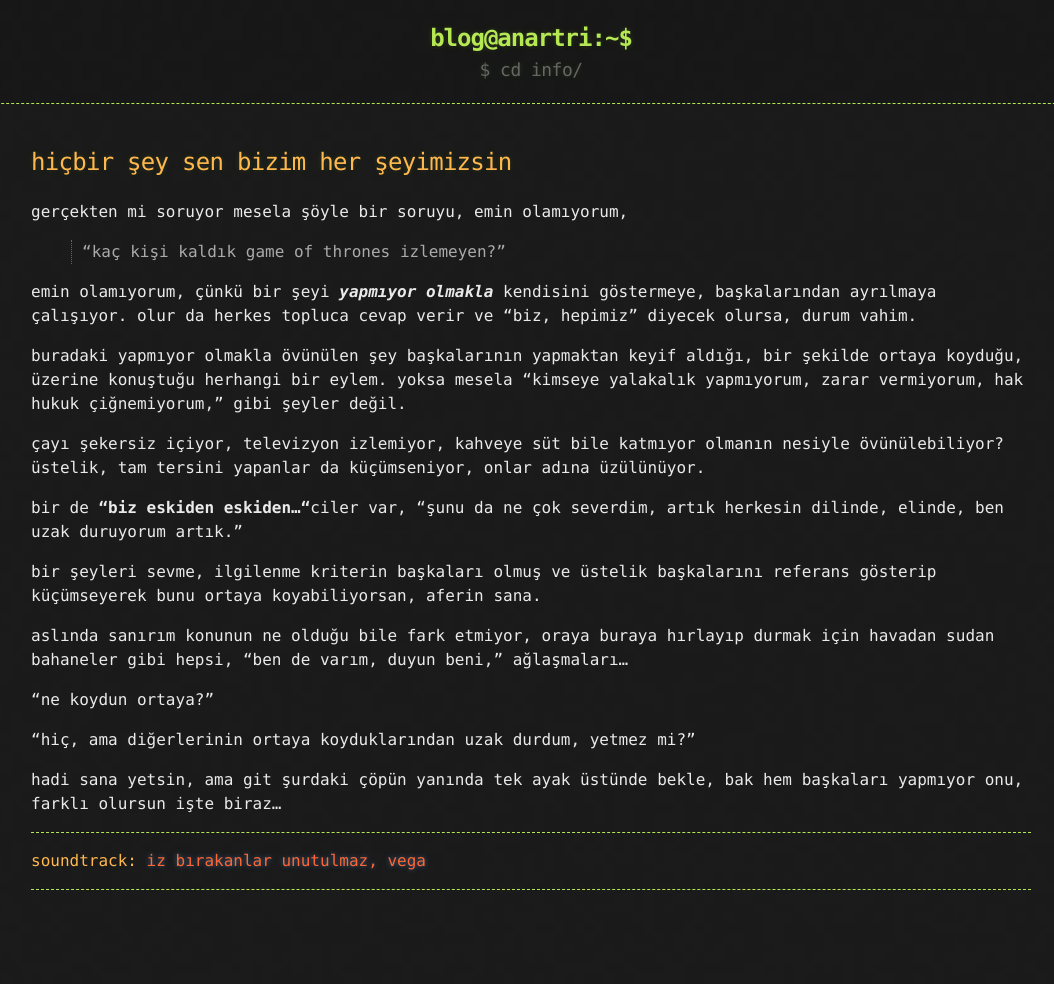
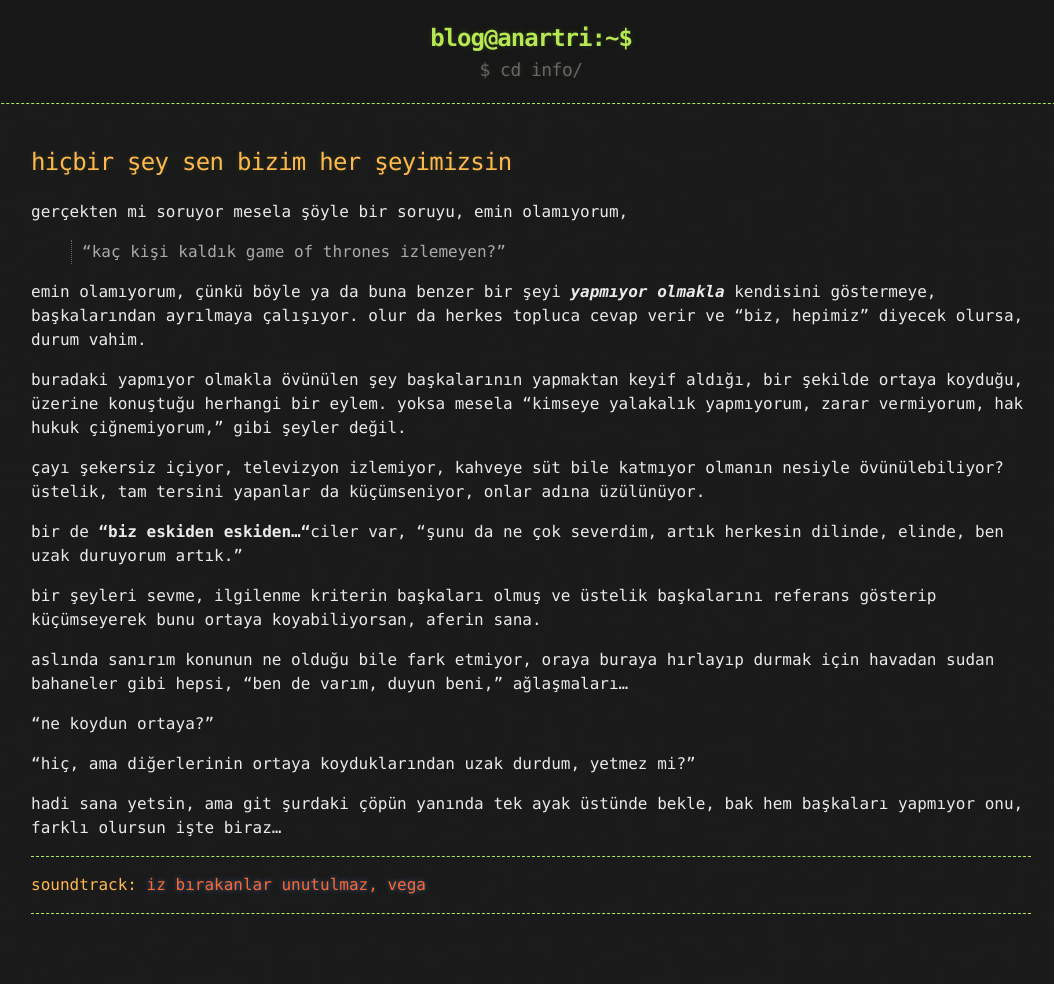
Before and after one commit to lanartri/lanartri.github.io, a Jekyll site: the page built from _posts/2021-02-04-hicbir-sey-sen-bizim-her-seyimizsin.md, in a window 1280 px wide. Shown: the whole page, without its empty margins (109-1163 px from the left). Built offline with Jekyll 4.4.1, drawn with Linux system fonts in a browser that asks for light colours; before the commit the page ends 960 px from its top, so only the background shows below that.

Commit message:
blog edit

```diff
--- a/_posts/2021-02-04-hicbir-sey-sen-bizim-her-seyimizsin.md
+++ b/_posts/2021-02-04-hicbir-sey-sen-bizim-her-seyimizsin.md
@@ -10,7 +10,7 @@ gerçekten mi soruyor mesela şöyle bir soruyu, emin olamıyorum,
 
 > "kaç kişi kaldık game of thrones izlemeyen?"
 
-emin olamıyorum, çünkü bir şeyi _**yapmıyor olmakla**_ kendisini göstermeye, başkalarından ayrılmaya çalışıyor. olur da herkes topluca cevap verir ve "biz, hepimiz" diyecek olursa, durum vahim.
+emin olamıyorum, çünkü böyle ya da buna benzer bir şeyi _**yapmıyor olmakla**_ kendisini göstermeye, başkalarından ayrılmaya çalışıyor. olur da herkes topluca cevap verir ve "biz, hepimiz" diyecek olursa, durum vahim.
 
 buradaki yapmıyor olmakla övünülen şey başkalarının yapmaktan keyif aldığı, bir şekilde ortaya koyduğu, üzerine konuştuğu herhangi bir eylem. yoksa mesela "kimseye yalakalık yapmıyorum, zarar vermiyorum, hak hukuk çiğnemiyorum," gibi şeyler değil.
 
```
